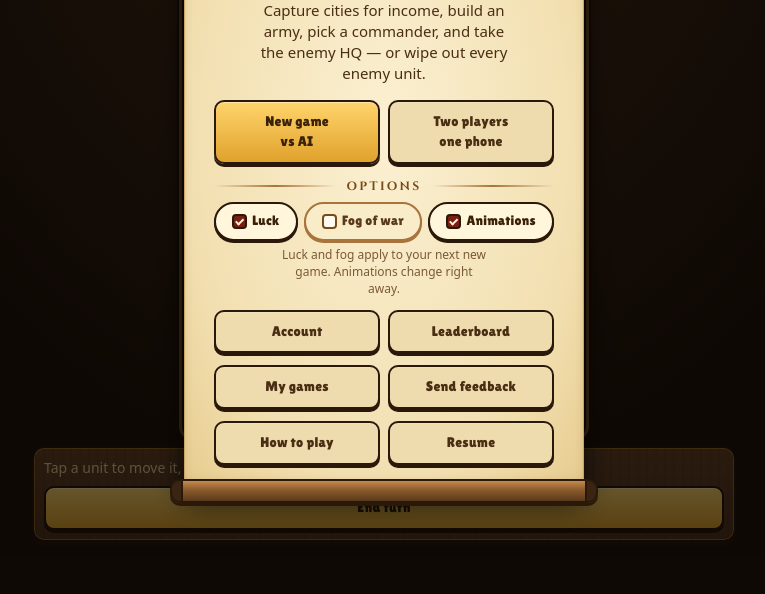
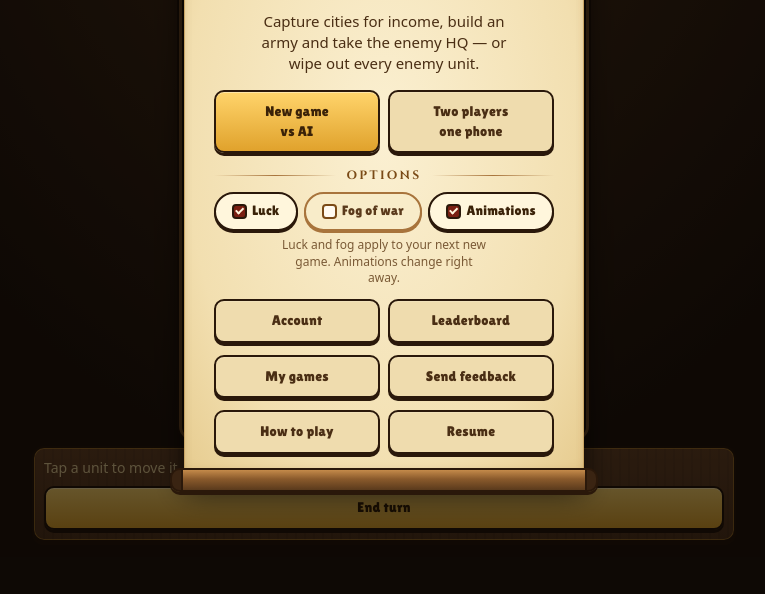
Before and after one commit to marcellosparker/advanced-combat, a plain HTML site: page public/index.html in a window 1280 px wide. Shown: the part 206-800 px from the top of the page, without its empty margins (256-1021 px from the left). Drawn offline with nearby package versions, Linux system fonts and the light colour scheme.

Commit message:
Menu: shorter intro line
Co-Authored-By: Claude Opus 5.5 <noreply@anthropic.com>
Claude-Session: https://claude.ai/code/session_01VqWNrK1FMRsA6rJQc6q3mM

```diff
--- a/public/index.html
+++ b/public/index.html
@@ -1598,7 +1598,7 @@ const shieldSVG = (fill, w) => `<svg width="${w}" height="${Math.round(w*1.12)}"
 const optBtn = (id, label, on) => `<button class="opt" id="${id}" role="switch" aria-checked="${on}"><span class="box" aria-hidden="true"></span>${label}</button>`;
 function openMenu(){
   modal(`<div class="mtitle">${shieldSVG(SIDES.red.c, 40)}<div class="wm">BATTLE<b>MAX</b></div>${shieldSVG(SIDES.blue.c, 40)}</div><small class="msub">A TACTICS SAGA</small>
-  <p>Capture cities for income, build an army, pick a commander, and take the enemy HQ — or wipe out every enemy unit.</p>
+  <p>Capture cities for income, build an army and take the enemy HQ — or wipe out every enemy unit.</p>
   <div class="row"><button class="pri" id="mAI" aria-label="New game vs AI">New game<br>vs AI</button><button id="mHot" aria-label="Two players, one phone">Two players<br>one phone</button></div>
   <div class="optcap"><span>Options</span></div>
   <div class="opts">${optBtn('mLuck', 'Luck', settings.luck)}${optBtn('mFog', 'Fog of war', settings.fog)}${optBtn('mAnim', 'Animations', settings.anim)}</div>
```
